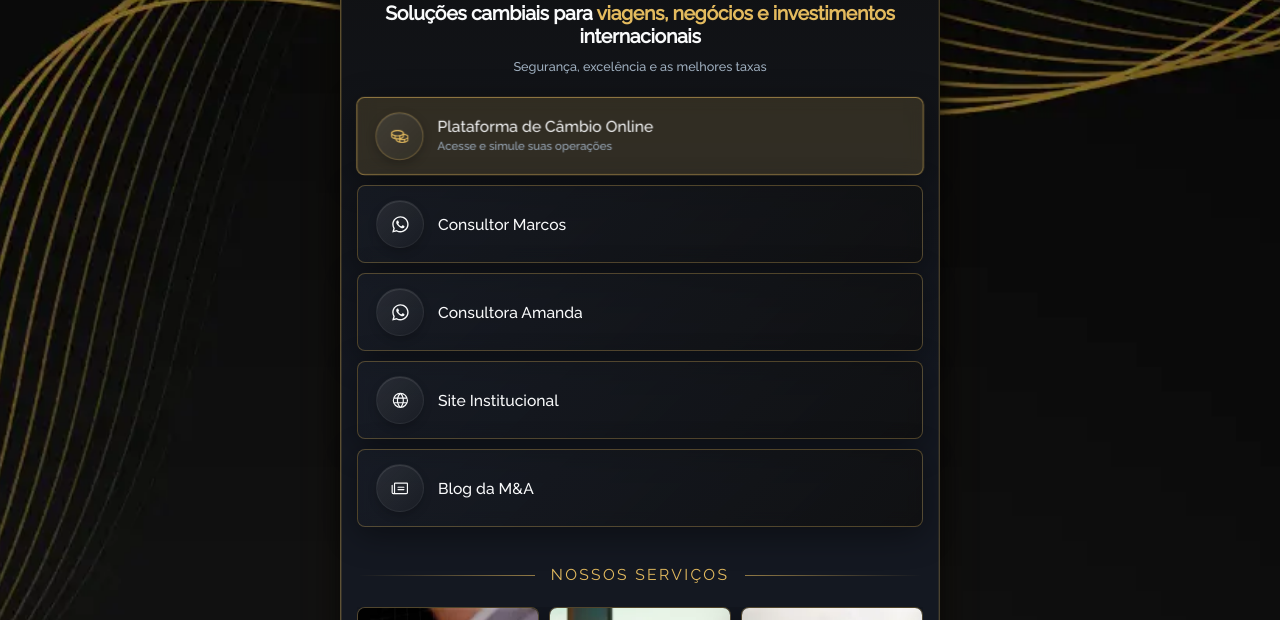
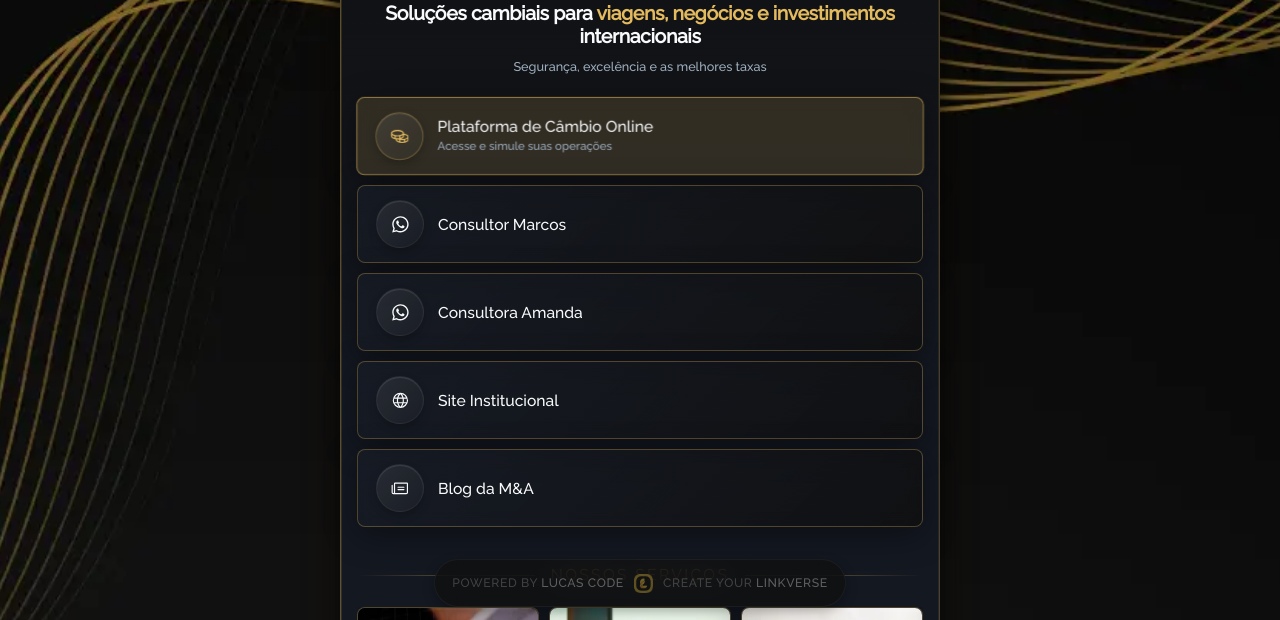
Before and after one commit to lucas16716/linkverse-ma, a website built with Vite: page index.html in a window 1280 px wide. Shown: the part 180-800 px from the top of the page. Built offline with nearby package versions, Linux system fonts and the light colour scheme; some packages are replaced by stand-ins of ours.

Commit message:
feat(badge): implementa comportamento flutuante e refinamento visual fluido

```diff
--- a/index.html
+++ b/index.html
@@ -58,7 +58,7 @@
     <script type="module" src="./src/js/script.js"></script>
   </head>
 
-  <body class="container flex flex-col items-center">
+  <body class="container">
     <div class="glass-panel container-sm">
       <header class="header flex flex-col items-center text-center">
         <img src="/assets/svg/logo.svg" alt="M&A Consultoria Câmbio" width="140" height="100" fetchpriority="high" />
@@ -233,7 +233,7 @@
       </div>
     </div>
 
-    <footer class="creator-signature">
+    <footer>
       <a class="badge creator-badge" href="https://bio.site/lucascode" target="_blank" rel="noopener noreferrer" aria-label="Desenvolvido por Lucas Code. Junte-se a M&A Consultoria Câmbio e crie o seu próprio Linkverse.">
         <span class="creator-badge__text" lang="en">Powered by <span class="hover">Lucas Code</span></span>
         <span class="creator-badge__logo" aria-hidden="true"></span>
--- a/src/sass/abstracts/tokens/_typography.scss
+++ b/src/sass/abstracts/tokens/_typography.scss
@@ -12,7 +12,7 @@ $font-primary: 'Raleway', Ubuntu, Cantarell, system-ui, -apple-system, sans-seri
 // ---------------------------------------------------
 // Font Size Scale
 // ---------------------------------------------------
-$font-size-micro: clamp(0.5rem, 0.431vw + 0.4138rem, 0.8125rem);      // Signature              (8px → 13px)
+$font-size-micro: clamp(0.53125rem, 0.3879vw + 0.4537rem, 0.8125rem); // Signature              (8.5px → 13px)
 $font-size-xxs:   clamp(0.5625rem, 0.2586vw + 0.5108rem, 0.75rem);    // Tagline buttons        (9px → 12px)
 $font-size-xs:    clamp(0.6875rem, 0.1724vw + 0.653rem, 0.8125rem);   // Textos super pequenos  (11px → 13px)
 $font-size-sm:    clamp(0.75rem, 0.1724vw + 0.7155rem, 0.875rem);     // Textos globais mobile  (12px → 14px)
--- a/src/sass/components/_badge.scss
+++ b/src/sass/components/_badge.scss
@@ -31,14 +31,14 @@ $color-text-signature:         rgba(255, 255, 255, 0.2);
 $color-text-strong-signature:  rgba(255, 255, 255, 0.33);
 
 // The Logo - Lucas Code
-$width-logo:                   clamp(0.875rem, 0.3448vw + 0.806rem, 1.125rem);
-$height-logo:                  clamp(0.875rem, 0.3448vw + 0.806rem, 1.125rem);
+$width-logo:                   clamp(0.96875rem, 0.3879vw + 0.8912rem, 1.25rem);
+$height-logo:                  clamp(0.96875rem, 0.3879vw + 0.8912rem, 1.25rem);
 $opacity-logo:                 token.$opacity-40;
 $transition-logo:              token.$duration-200 token.$ease-fadeUp;
 
 // Micro-interactions (Hover / Active)
 $bg-hover-signature-badge:           rgba(15, 15, 15, 0.95);
-$border-color-hover-signature-badge: rgba(token.$gold, 0.35);
+$border-color-hover-signature-badge: rgba(token.$gold, 0.4);
 $box-shadow-hover-signature-badge:   0 12px 24px rgba(0, 0, 0, 0.5), 0 0 20px rgba(token.$gold, 0.25);
 $color-text-hover-signature:         rgba(255, 255, 255, 0.7);
 $opacity-logo-hover:                 token.$opacity-100;
@@ -125,7 +125,7 @@ $opacity-logo-hover:                 token.$opacity-100;
 
       .creator-badge__logo {
         opacity: $opacity-logo-hover;
-        transform: scale(1.15) rotate(5deg);
+        transform: scale(1.15) rotate(-6deg);
         filter: drop-shadow(0 0 6px rgba(token.$gold, 0.6));
       }
     }
--- a/src/sass/sections/_footer.scss
+++ b/src/sass/sections/_footer.scss
@@ -1,4 +1,5 @@
 @use "../abstracts/tokens" as token;
+@use "../abstracts/mixins" as mix;
 
 // ===================================================
 // AXIS — FOOTER (Section)
@@ -8,12 +9,16 @@
 // Company Copy (Inside Glass Panel)
 // ---------------------------------------------------
 .company-copy {
-  margin-top: token.$space-40;
+  margin-top: token.$section-pad;
 }
 
 // ---------------------------------------------------
 // Creator Signature (Outside Glass Panel)
 // ---------------------------------------------------
-.creator-signature {
-  margin-block: token.$space-ui-12 token.$gutter;
+footer {
+  @include mix.flex($justify: center);
+  position: sticky;
+  bottom: 0.8rem;
+  margin-top: 1.8rem;
+  margin-bottom: 0.8rem;
 }
```
Also changed, not shown: 2 other files.
